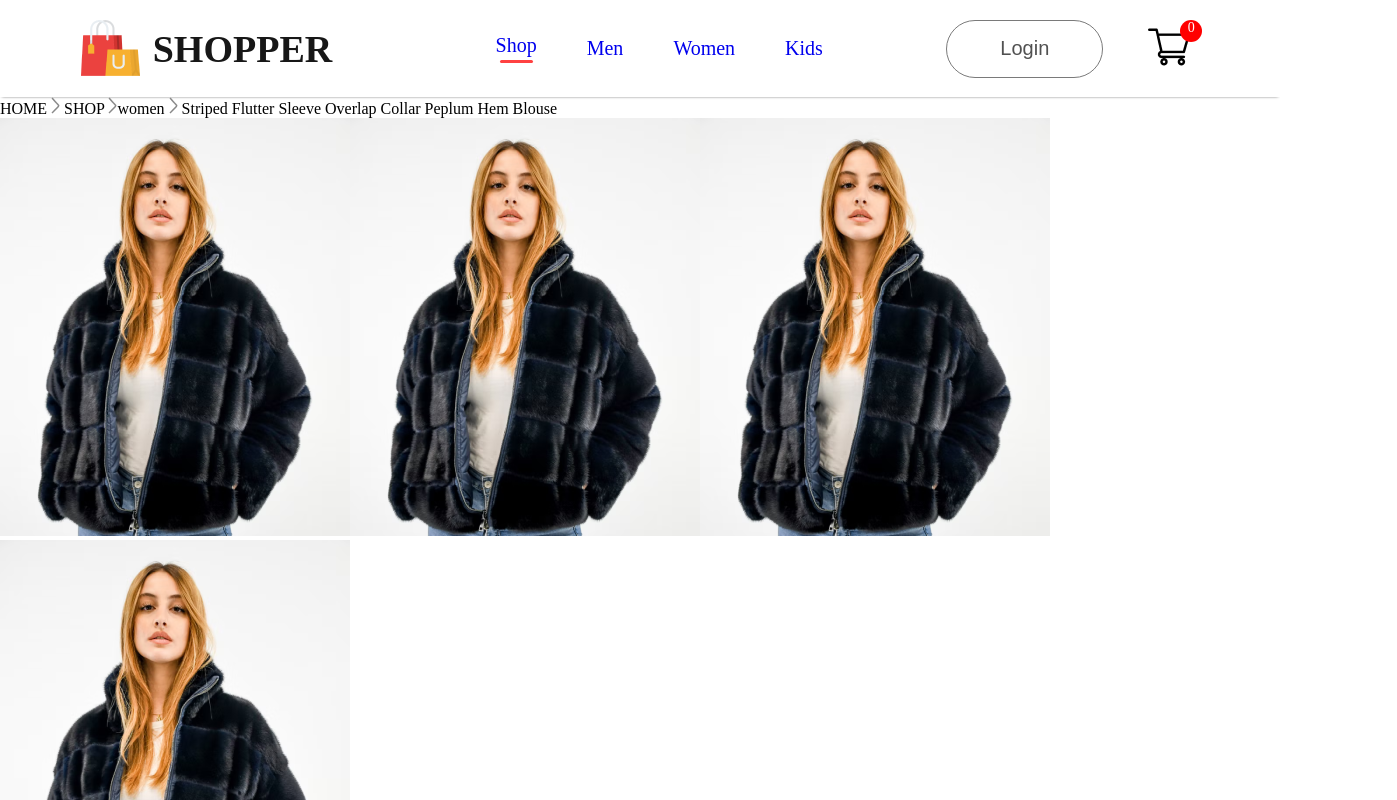
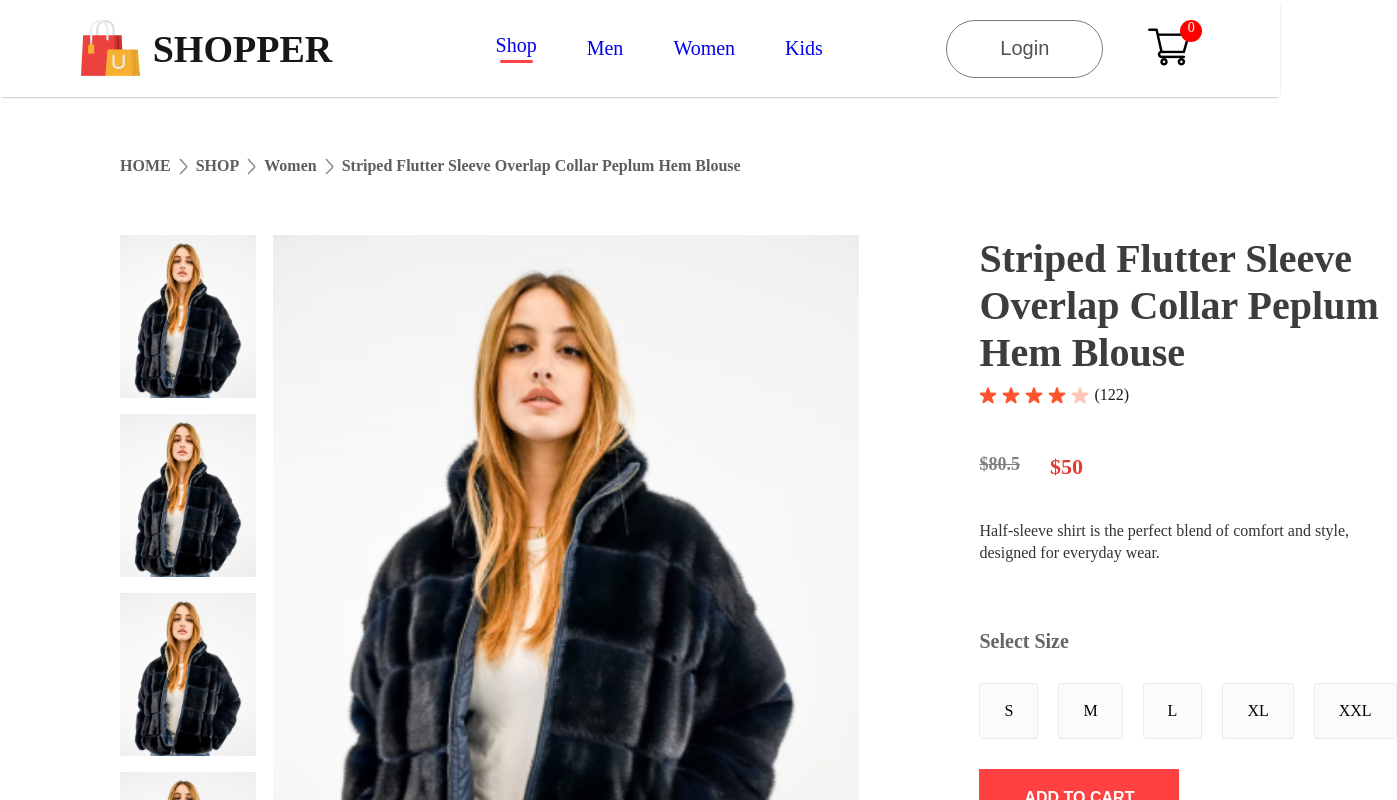
Before and after one commit to mahi-pandey/frontend, a React (Create React App) app: page /product/1 in a window 1280 px wide. Shown: the top 800 px of the page, 1397 px wide, since content can reach past the window. Built offline with nearby package versions, Linux system fonts and the light colour scheme.

Commit message:
product pages

```diff
--- a/src/Components/Breadcrums/Breadcrum.css
+++ b/src/Components/Breadcrums/Breadcrum.css
@@ -0,0 +1,12 @@
+.breadcrum{
+    display:flex;
+    align-items: center;
+    gap:8px;
+    color:#5e5e5e;
+    font-size:16px;
+    font-weight: 600;
+    margin:60px 120px;
+    text-transform: capitalize;
+
+
+}
--- a/src/Components/ProductDisplay/ProductDisplay.css
+++ b/src/Components/ProductDisplay/ProductDisplay.css
@@ -0,0 +1,140 @@
+.productdisplay{
+    display: flex;
+  flex-direction: row;
+  justify-content: space-between;
+  align-items: flex-start;
+  margin: 60px 120px ;
+  gap: 50px; /* Optional spacing between left and right */
+}
+
+
+.productdisplay-left{
+    display:flex;
+    gap:17px;
+
+}
+
+
+.productdisplay-img-list{
+    display:flex;
+    flex-direction: column;
+    gap:16px;
+
+
+}
+
+.productdisplay-img-list img{
+    height:163px;
+}
+
+.productdisplay-main-img{
+    width:586px;
+    height:700px;
+
+}
+
+.productdisplay-right{
+    margin:0px 70px;
+    display:flex;
+    flex-direction: column;
+}
+
+
+
+.productdisplay-right h1{
+    color:#3d3d3d;
+    font-size: 40px;
+    font-weight: 700;
+
+}
+
+.productdisplay-right-stars {
+    display: flex;
+    align-items: center;
+    gap: 5px;
+    margin: 10px 0;
+    color:#1c1c1c;
+    font-size: 16px;
+}
+
+.productdisplay-right-prices {
+    display: flex;
+    gap: 30px;
+    margin: 40px 0px;
+    font-size: 24px;
+    font-weight: 700;
+
+}
+
+.productdisplay-right-price-old {
+    text-decoration: line-through;
+    color: gray;
+    font-size: 18px;
+}
+
+.productdisplay-right-price-new {
+    color: #e53935;
+    font-size: 22px;
+    font-weight: bold;
+}
+
+.productdisplay-right-description {
+    font-size: 16px;
+    color: #333;
+    line-height: 1.4;
+    margin-bottom: 10px;
+}
+
+.productdisplay-right-size h1 {
+    margin-top: 55px;
+    color:#656565;
+    font-size: 20px;
+    font-weight: 600;
+
+}
+
+
+.productdisplay-right-sizes{
+    display:flex;
+    margin:30px 0px;
+    gap:20px;
+
+
+}
+
+
+.productdisplay-right-sizes div{
+padding:18px 24px;
+background: #fbfbfb;
+border:1px solid #ebebeb;
+border-radius: 3px;
+cursor:pointer;
+
+}
+
+
+.productdisplay-right button{
+
+    padding:20px 40px;
+    width:200px;
+    font-size: 16px;
+    font-weight: 600;
+    color:white;
+    background:#ff4141;
+    margin-bottom: 40px;
+    border:none;
+    outline: none;
+    cursor:pointer;
+
+
+}
+
+.productdisplay-right-category{
+    margin-top: 10px;
+
+}
+
+
+.productdisplay-right-category span{
+    font-weight: 600;
+}
--- a/src/Components/ProductDisplay/ProductDisplay.jsx
+++ b/src/Components/ProductDisplay/ProductDisplay.jsx
@@ -1,29 +1,80 @@
 import React from 'react';
 import './ProductDisplay.css'
+import star_icon from '../assets/star_icon.png';
+import star_dull_icon from '../assets/star_dull_icon.png';
 
 const ProductDisplay = (props) => {
     const {product} = props;
   return (
-    <div className='productDisplay'>
+    <div className='productdisplay'>
         <div className="productdisplay-left">
             <div className="productdisplay-img-list">
                 <img src={product.image} alt=""/>
                 <img src={product.image} alt=""/>
                 <img src={product.image} alt=""/>
                 <img src={product.image} alt=""/>
+            </div>
+
+            <div className="productdisplay-img">
+                <img className='productdisplay-main-img' src={product.image} alt=""/>
+
+            </div>
+        </div>
+        <div className="productdisplay-right">
+
+            <h1>
+                {product.name}
+            </h1>
+
+            <div className="productdisplay-right-stars">
+                <img src={star_icon} alt=""/>
+                <img src={star_icon} alt=""/>
+                <img src={star_icon} alt=""/>
+                <img src={star_icon} alt=""/>
+                <img src={star_dull_icon} alt=""/>
+                <p>
+                    (122)
+                </p>
+            </div>
+            <div className="productdisplay-right-prices">
+                <div className="productdisplay-right-price-old">${product.old_price}</div>
+                <div className="productdisplay-right-price-new">${product.new_price}</div>
+            </div>
+
+            <div className="productdisplay-right-description">
+                Half-sleeve shirt is the perfect blend of comfort and style, designed for everyday wear.
 
 
             </div>
+
+            <div className="productdisplay-right-size">
+                <h1> Select Size</h1>
+
+                <div className="productdisplay-right-sizes">
+                    <div>S</div>
+                    <div>M</div>
+                    <div>L</div>
+                    <div>XL</div>
+                    <div>XXL</div>
+
+
+
+                </div>
+
+            </div>
+
+
+            <button>ADD TO CART</button>
+            <p className='productdisplay-right-category'><span>Category:</span>Women,T-shirt,Crop Top </p>
+            <p className='productdisplay-right-category'><span>Tags :</span>Modern, Latest </p>
+
+
+
 
 
 
 
         </div>
-        <div className="productdisplay-right"></div>
-
-
-
-
     </div>
   );
 };
```
